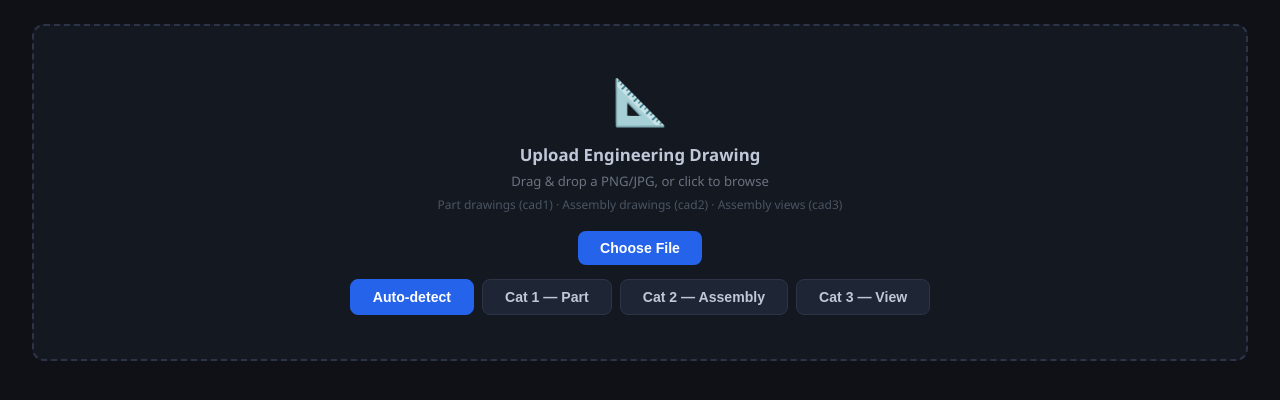
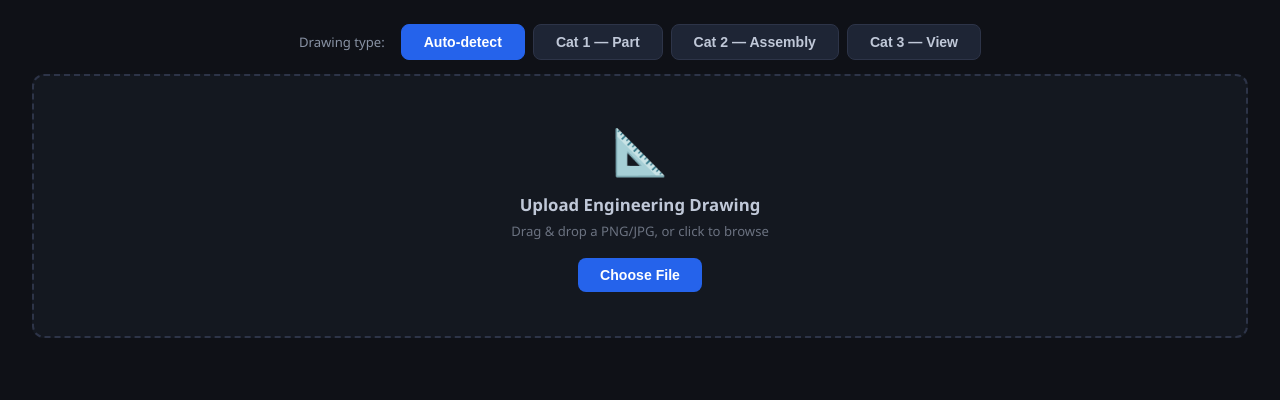
Before and after one commit to vishwa-vibhi/Cad-tolerance-stackup, a Flask app: page / in a window 1280 px wide. Shown: the part 85-485 px from the top of the page. Run offline with Flask 3, Linux system fonts and the light colour scheme.

Commit message:
Move category buttons OUTSIDE upload zone - fixes click issue completely

```diff
--- a/app/templates/index.html
+++ b/app/templates/index.html
@@ -127,21 +127,23 @@ select { background: #1e2535; color: #c0c8d8; border: 1px solid #2d3448; border-
 
   <!-- Upload Section -->
   <div id="upload-section">
+    <!-- Category Selection (OUTSIDE upload zone) -->
+    <div style="margin-bottom:14px; display:flex; gap:8px; justify-content:center; flex-wrap:wrap;">
+      <span style="color:#8892a4; font-size:0.82rem; align-self:center; margin-right:8px;">Drawing type:</span>
+      <button class="btn btn-secondary cat-btn active" data-cat="auto" onclick="selectCat(this,'auto')">Auto-detect</button>
+      <button class="btn btn-secondary cat-btn" data-cat="cad1" onclick="selectCat(this,'cad1')">Cat 1 — Part</button>
+      <button class="btn btn-secondary cat-btn" data-cat="cad2" onclick="selectCat(this,'cad2')">Cat 2 — Assembly</button>
+      <button class="btn btn-secondary cat-btn" data-cat="cad3" onclick="selectCat(this,'cad3')">Cat 3 — View</button>
+    </div>
+    <input type="hidden" id="cat-select" value="auto">
+
     <div class="upload-zone" id="drop-zone" onclick="document.getElementById('file-input').click()">
       <div class="icon">📐</div>
       <h2>Upload Engineering Drawing</h2>
       <p>Drag &amp; drop a PNG/JPG, or click to browse</p>
-      <p style="margin-top:6px; font-size:0.75rem; color:#4b5563;">Part drawings (cad1) · Assembly drawings (cad2) · Assembly views (cad3)</p>
       <input type="file" id="file-input" accept=".png,.jpg,.jpeg" onchange="handleFileSelect(this)">
-      <div style="margin-top:18px; display:flex; gap:10px; justify-content:center; align-items:center; flex-wrap:wrap;">
-        <input type="hidden" id="cat-select" value="auto">
+      <div style="margin-top:18px;">
         <button class="btn btn-primary" onclick="event.stopPropagation(); document.getElementById('file-input').click()">Choose File</button>
-      </div>
-      <div style="margin-top:14px; display:flex; gap:8px; justify-content:center; flex-wrap:wrap;" onclick="event.stopPropagation()">
-        <button class="btn btn-secondary cat-btn active" data-cat="auto" onclick="selectCat(this,'auto')">Auto-detect</button>
-        <button class="btn btn-secondary cat-btn" data-cat="cad1" onclick="selectCat(this,'cad1')">Cat 1 — Part</button>
-        <button class="btn btn-secondary cat-btn" data-cat="cad2" onclick="selectCat(this,'cad2')">Cat 2 — Assembly</button>
-        <button class="btn btn-secondary cat-btn" data-cat="cad3" onclick="selectCat(this,'cad3')">Cat 3 — View</button>
       </div>
     </div>
     <div id="progress-section" class="hidden" style="margin-top:18px;">
```
